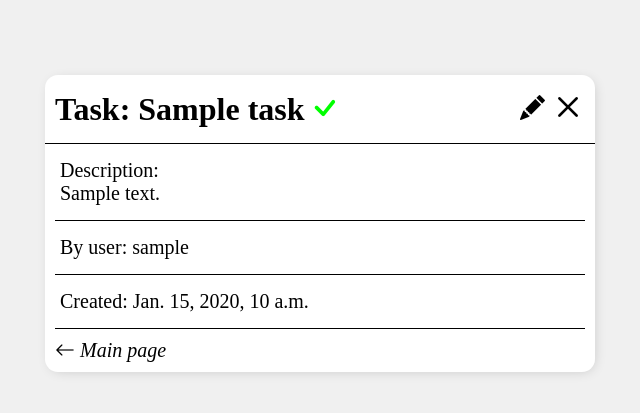
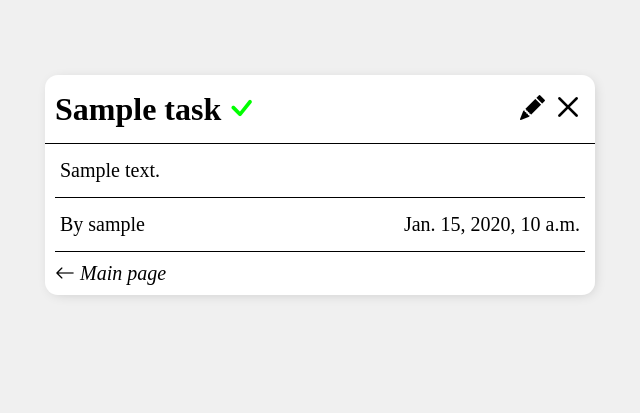
Before and after one commit to 108ddy/ToDoList, a Django app: page /task/1/ in a window 1280 px wide. Shown: the top 413 px of the page, without its empty margins (320-960 px from the left). Run offline with Django 4.2, Linux system fonts and the light colour scheme; a user stored in the database is signed in; tables that the repository leaves empty hold one stand-in row (values such as "Sample post"); some libraries are stand-ins or nearby versions.

Commit message:
Updated displat task information.

```diff
--- a/base/static/base/css/style.css
+++ b/base/static/base/css/style.css
@@ -218,10 +218,16 @@ textarea {
     padding: 0 10px
 }
 
-.container__information p {
+.container__information .container__task-description,
+.container__information .container__task-created-by {
     font-size: 20px;
     padding: 15px 5px;
     border-bottom: 1px solid var(--black);
+}
+
+.container__task-created-by {
+    display: flex;
+    justify-content: space-between;
 }
 
 .container__task-description {
--- a/base/templates/base/task_detail.html
+++ b/base/templates/base/task_detail.html
@@ -6,7 +6,7 @@
     <div class="container__task-detail">
         <div class="container__title-header">
             <div class="container__title">
-                <h1>Task: {{ task.title }}</h1>
+                <h1>{{ task.title }}</h1>
                 {% if task.complete %}
                     <i class="bi bi-check"></i>
                 {% endif %}
@@ -17,9 +17,11 @@
             </div>
         </div>
         <div class="container__information">
-            <p class="container__task-description">Description:<br>{{ task.description }}</p>
-            <p class="container__task-user">By user: {{ task.user }}</p>
-            <p class="container__task-date">Created: {{ task.created }}</p>
+            <p class="container__task-description">{{ task.description }}</p>
+            <div class="container__task-created-by">
+                <p class="container__task-user">By {{ task.user }}</p>
+                <p class="container__task-date">{{ task.created }}</p>
+            </div>
         </div>
         <div class="container__back-to-main-page">
             <a href="{% url 'base:tasks' %}">
```
